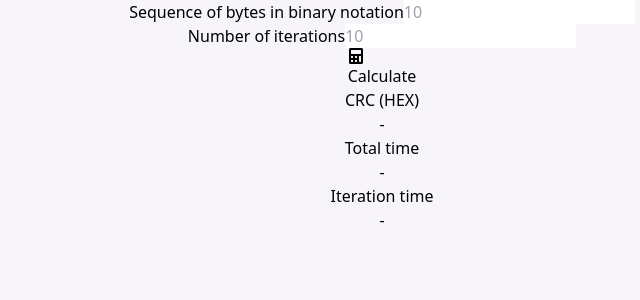
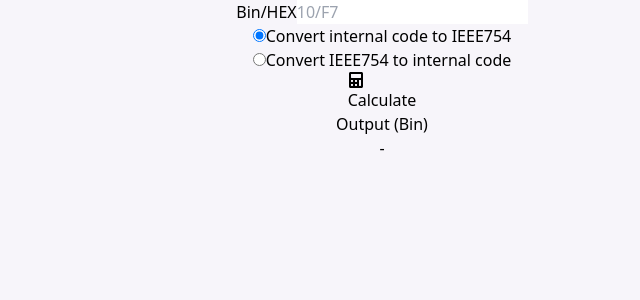
Before and after one commit to Fadi-N/real-time-systems, a React (Vite) app: page / in a window 1280 px wide. Shown: the top 300 px of the page, without its empty margins (258-898 px from the left). Built offline with nearby package versions, Linux system fonts and the light colour scheme.

Commit message:
IEEE 754

```diff
--- a/package.json
+++ b/package.json
@@ -10,6 +10,8 @@
     "preview": "vite preview"
   },
   "dependencies": {
+    "buffer": "^6.0.3",
+    "ieee754": "^1.2.1",
     "react": "^18.2.0",
     "react-dom": "^18.2.0",
     "react-icons": "^5.2.1"
--- a/src/App.jsx
+++ b/src/App.jsx
@@ -1,12 +1,14 @@
 import './App.css'
 import ModbusCrc from "./components/ModbusCrc.jsx";
 import CanCrc from "./components/CanCrc.jsx";
+import Ieee754 from "./components/Ieee754.jsx";
 
 const App = () => {
     return(
         <>
             {/*<ModbusCrc/>*/}
-            <CanCrc/>
+            {/*<CanCrc/>*/}
+            <Ieee754/>
         </>
     )
 }
--- /dev/null
+++ b/src/components/Ieee754.jsx
@@ -0,0 +1,108 @@
+import React, { useState } from 'react';
+import InputField from "./InputField.jsx";
+import RadioOption from "./RadioOption.jsx";
+import { FaCalculator } from "react-icons/fa";
+import { Buffer } from 'buffer';
+import ieee754 from 'ieee754';
+import InfoCard from "./InfoCard.jsx";
+
+const Ieee754 = () => {
+    const [selectedValue, setSelectedValue] = useState('convertInternalToIEEE');
+    const [inputValue, setInputValue] = useState('');
+    const [outputValue, setOutputValue] = useState('');
+
+    const handleChange = (event) => {
+        setSelectedValue(event.target.value);
+    };
+
+    const handleInputChange = (event) => {
+        setInputValue(event.target.value);
+    };
+
+    const parseInput = (input) => {
+        if (input.length <= 8 && /^[0-9A-F]+$/i.test(input)) {
+            const buffer = Buffer.alloc(4);
+            buffer.writeUInt32BE(parseInt(input, 16), 0);
+            return buffer;
+        } else if (input.length === 32 && /^[01]+$/.test(input)) {
+            const buffer = Buffer.alloc(4);
+            for (let i = 0; i < 4; i++) {
+                buffer[i] = parseInt(input.substring(i * 8, (i + 1) * 8), 2);
+            }
+            return buffer;
+        }
+        throw new Error('Invalid input format! Must be 32-bit binary or up to 8 hex digits.');
+    };
+
+    const convertToIEEE = (buffer) => {
+        const ieeeNumber = ieee754.read(buffer, 0, false, 23, 4);
+        return ieeeNumber.toString();
+    };
+
+    const convertToInternal = (buffer) => {
+        const number = ieee754.read(buffer, 0, false, 23, 4);
+        ieee754.write(buffer, number, 0, false, 23, 4);
+        return Array.from(buffer)
+            .map(byte => byte.toString(2).padStart(8, '0'))
+            .join('');
+    };
+
+    const formatBinary = (binaryString) => {
+        return binaryString.match(/.{1,4}/g).join(' ');
+    };
+
+    const handleCalculate = () => {
+        const buffer = parseInput(inputValue);
+        let result;
+        if (selectedValue === 'convertInternalToIEEE') {
+            result = convertToIEEE(buffer);
+        } else {
+            result = convertToInternal(buffer);
+        }
+        const formattedResult = formatBinary(result);
+        setOutputValue(formattedResult);
+    };
+
+    return (
+        <div className="flex flex-col justify-center min-h-screen">
+            <InputField
+                label="Bin/HEX"
+                id="bytes_in_hex"
+                placeholder="10/F7"
+                value={inputValue}
+                onChange={handleInputChange}
+            />
+            <RadioOption
+                id="convertInternalToIEEE"
+                customClass="mt-4"
+                label="Convert internal code to IEEE754"
+                value="convertInternalToIEEE"
+                checked={selectedValue === 'convertInternalToIEEE'}
+                onChange={handleChange}
+            />
+            <RadioOption
+                id="convertIEEEToInternal"
+                customClass="mt-2"
+                label="Convert IEEE754 to internal code"
+                value="convertIEEEToInternal"
+                checked={selectedValue === 'convertIEEEToInternal'}
+                onChange={handleChange}
+            />
+            <div className="mt-4 flex justify-end">
+                <button
+                    type="button"
+                    className="text-white bg-gray-800 hover:bg-gray-900 focus:outline-none focus:ring-4 focus:ring-gray-300 font-medium rounded-full text-sm px-5 py-2.5 me-2 mb-2 flex flex-row justify-center items-center"
+                    onClick={handleCalculate}
+                >
+                    <FaCalculator/>
+                    <span className="ml-2">Calculate</span>
+                </button>
+            </div>
+            <div className="flex flex-row gap-12">
+                <InfoCard label="Output (Bin)" value={outputValue}/>
+            </div>
+        </div>
+    );
+};
+
+export default Ieee754;
--- /dev/null
+++ b/src/components/RadioOption.jsx
@@ -0,0 +1,22 @@
+import React from 'react';
+
+const RadioOption = ({id, customClass, label, value, checked, onChange}) => {
+    return (
+        <div className={`flex flex-row ${customClass}`}>
+            <input
+                id={id}
+                className="w-4 h-4 border-gray-300 focus:ring-2 focus:ring-blue-300"
+                type="radio"
+                name="conversionType"
+                value={value}
+                checked={checked}
+                onChange={onChange}
+            />
+            <label htmlFor={id} className="ml-2 text-sm font-medium text-gray-900">
+                {label}
+            </label>
+        </div>
+    );
+};
+
+export default RadioOption;
```
Also changed, not shown: 2 other files (tests, documents, lock files or other folders).
